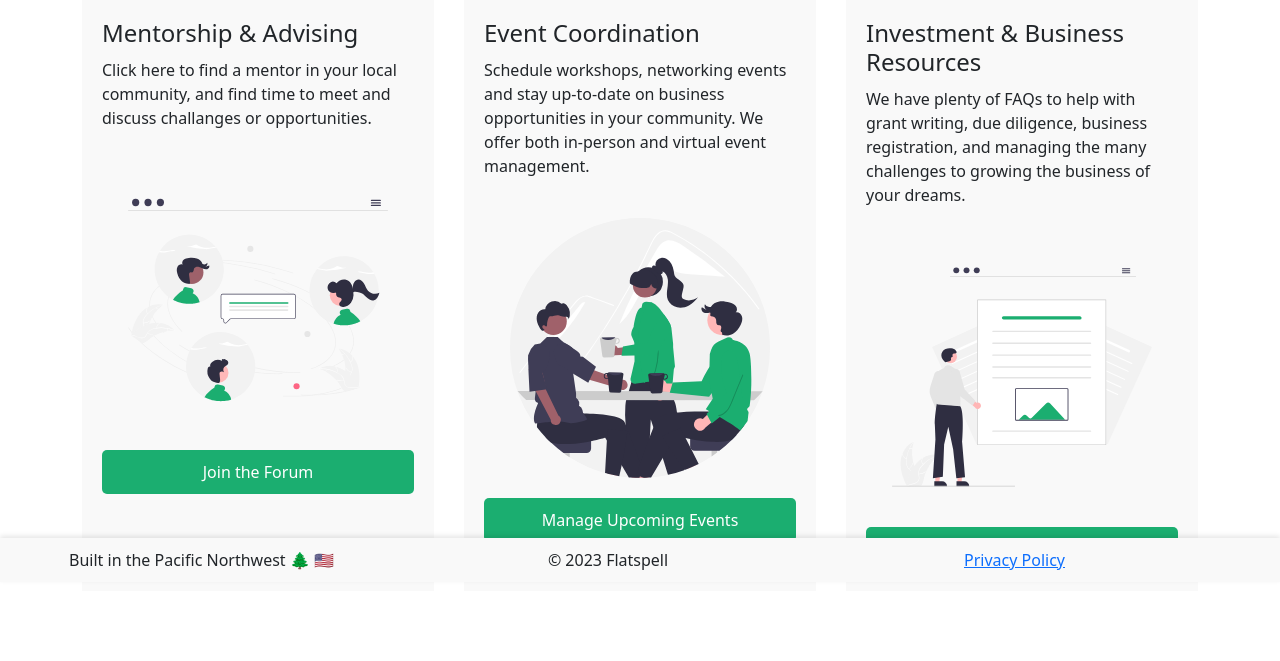
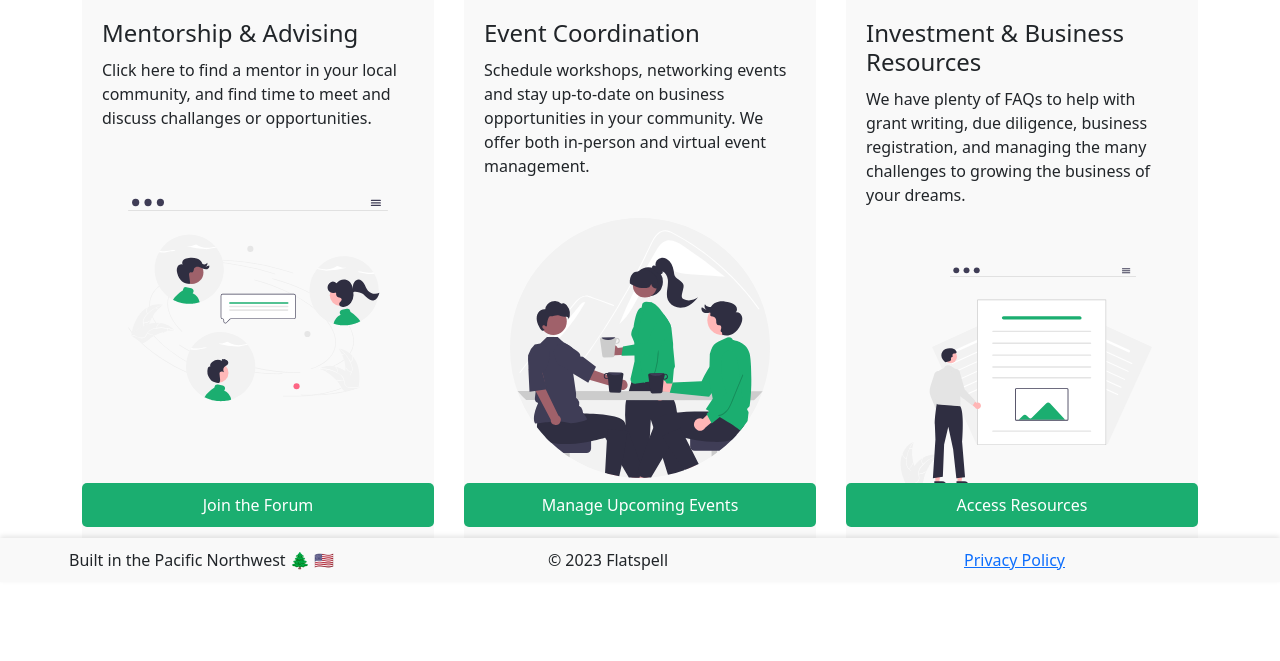
Before and after one commit to flatspell/community, a Flask app: page /community in a window 1280 px wide. Shown: the part 218-879 px from the top of the page. After the commit the page ends 788 px from the top, so only its background shows below. Run offline with Flask 3, Linux system fonts and the light colour scheme.

Commit message:
fix community links to bottom of their sections

```diff
--- a/src/static/css/community.css
+++ b/src/static/css/community.css
@@ -5,6 +5,7 @@
 }
 
 .community-section {
+  position: relative;
   flex-basis: calc(33.33% - 20px);
   background-color: #f9f9f9;
   padding: 20px;
@@ -25,6 +26,11 @@
 }
 
 .community-section a {
+  position: absolute;
+  bottom: 20px;
+  left: 0;
+  right: 0;
+  margin: auto;
   display: block;
   background-color: #1bae70;
   color: #fff;
```
